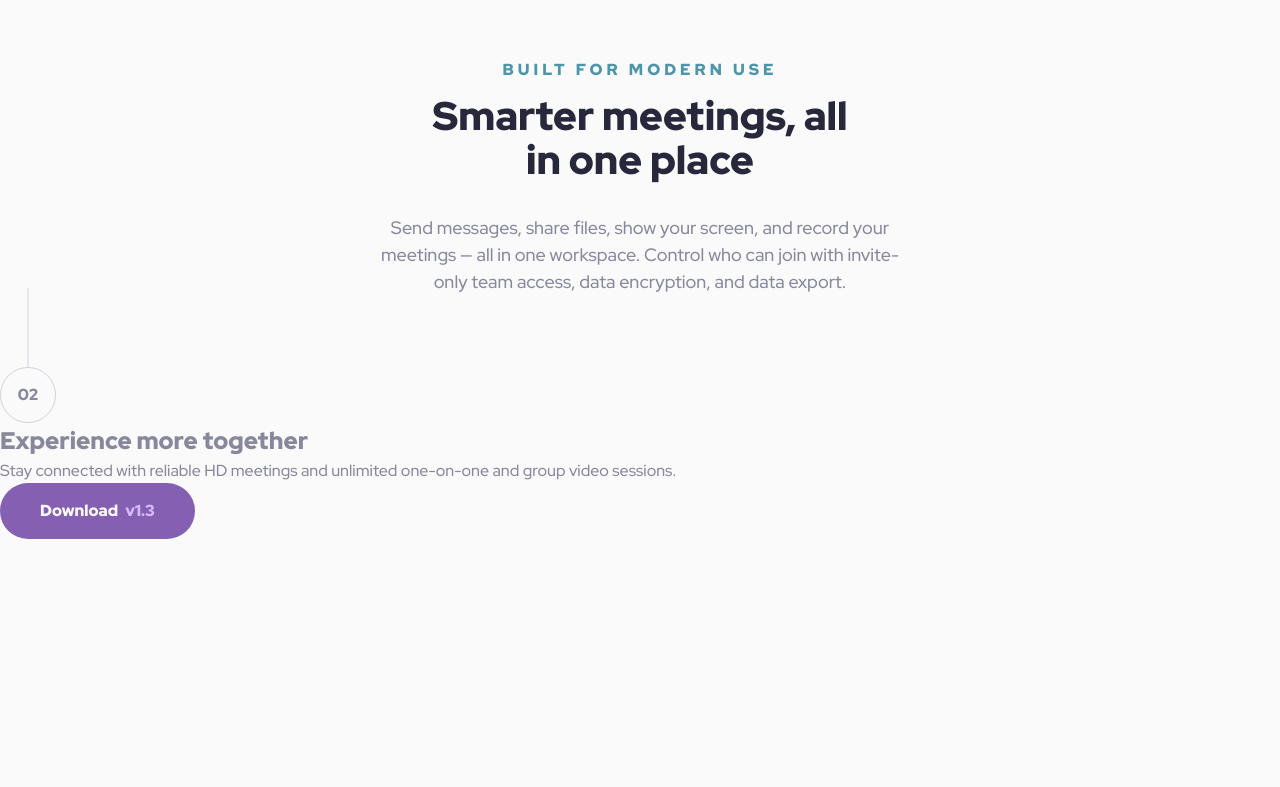
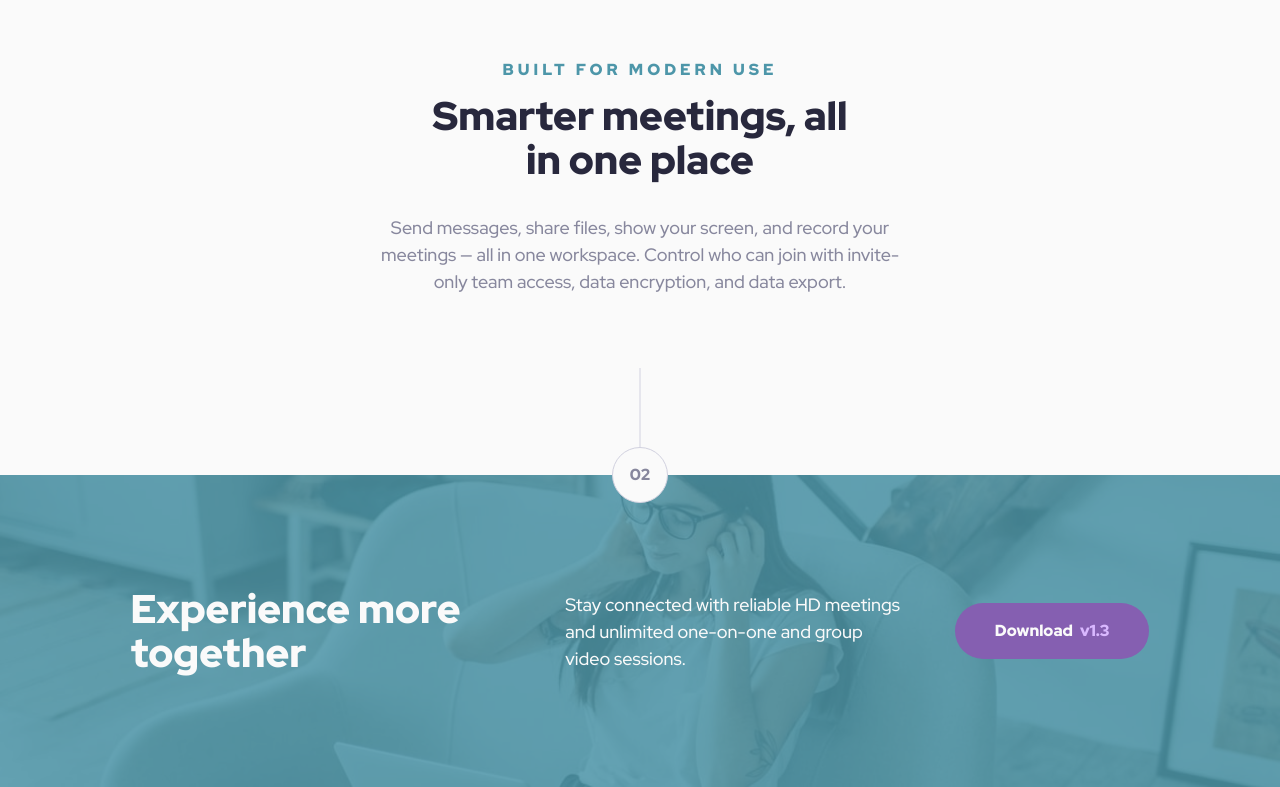
Before and after one commit to r0b3rtcode020/meet-landing, a website: page index.html in a window 1280 px wide. Shown: the part 1027-1814 px from the top of the page. Before the commit the page ends 1566 px from the top, so only its background shows below. Drawn offline with Linux system fonts and the light colour scheme.

Commit message:
CTA section full responsive

```diff
--- a/scss/layout/_base.scss
+++ b/scss/layout/_base.scss
@@ -1,2 +1,3 @@
 @use "./header";
 @use "./feature";
+@use "./cta";
--- /dev/null
+++ b/scss/layout/_cta.scss
@@ -0,0 +1,84 @@
+@use "../base/variables" as *;
+@use "../base/mixins" as *;
+
+/*----------------- CTA -----------------*/
+
+.cta {
+  display: flex;
+  flex-direction: column;
+  align-items: center;
+
+  .divider {
+    margin-top: $spacing-80;
+    margin-bottom: calc(($spacing-56 / 2) * -1);
+    z-index: 2;
+  }
+
+  &__content {
+    display: flex;
+    flex-direction: column;
+    align-items: center;
+    gap: $spacing-24;
+    text-align: center;
+    background: url("../assets/mobile/image-footer.jpg") no-repeat top center;
+    background-size: cover;
+    width: 100%;
+    padding: $spacing-64 $spacing-32;
+    position: relative;
+    z-index: 0;
+    @media screen and (width >= 48rem) {
+      background: url("../assets/tablet/image-footer.jpg") no-repeat top center;
+      background-size: cover;
+      padding: $spacing-64 calc(($spacing-64 * 2) + $spacing-4);
+    }
+    @media screen and (width >= 80rem) {
+      display: flex;
+      flex-direction: row;
+      justify-content: space-evenly;
+      align-items: center;
+      gap: $spacing-32;
+      text-align: left;
+      background: url("../assets/desktop/image-footer.jpg") no-repeat top center;
+      background-size: cover;
+      padding: $spacing-112 calc($spacing-80 * 2 - $spacing-32);
+    }
+
+    &::before {
+      content: "";
+      position: absolute;
+      top: 0;
+      left: 0;
+      width: 100%;
+      height: 100%;
+      background: rgba($color-cyan-600, 0.85);
+      z-index: 1;
+    }
+
+    button {
+      z-index: 2;
+    }
+  }
+
+  &__title {
+    @include text-preset-m2;
+    color: $color-white;
+    z-index: 2;
+    @media screen and (width >= 48rem) {
+      @include text-preset-t2;
+    }
+    @media screen and (width >= 80rem) {
+      @include text-preset-2;
+      width: 25rem;
+    }
+  }
+
+  &__description {
+    font-size: clamp($fs-16, 1.5vw, $fs-18);
+    color: $color-white;
+    text-wrap: pretty;
+    z-index: 2;
+    @media screen and (width >= 80rem) {
+      width: 22.1875rem;
+    }
+  }
+}
--- a/scss/layout/_feature.scss
+++ b/scss/layout/_feature.scss
@@ -55,6 +55,6 @@
   }
 
   &__description {
-    font-size: clamp(1rem, 1.5vw, 1.125rem);
+    font-size: clamp($fs-16, 1.5vw, $fs-18);
   }
 }
```
Also changed, not shown: css/styles.css, 1 other file.
